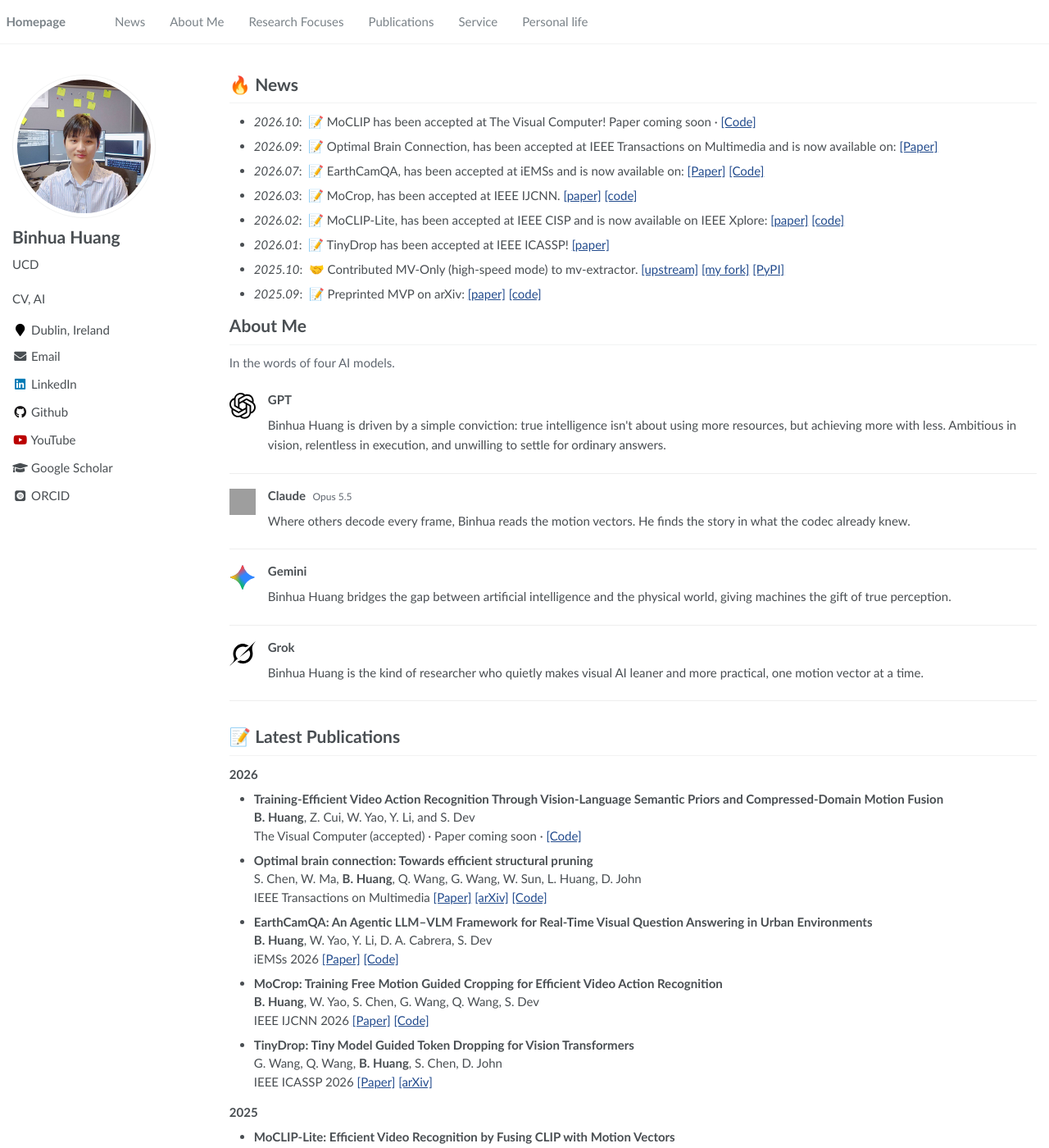
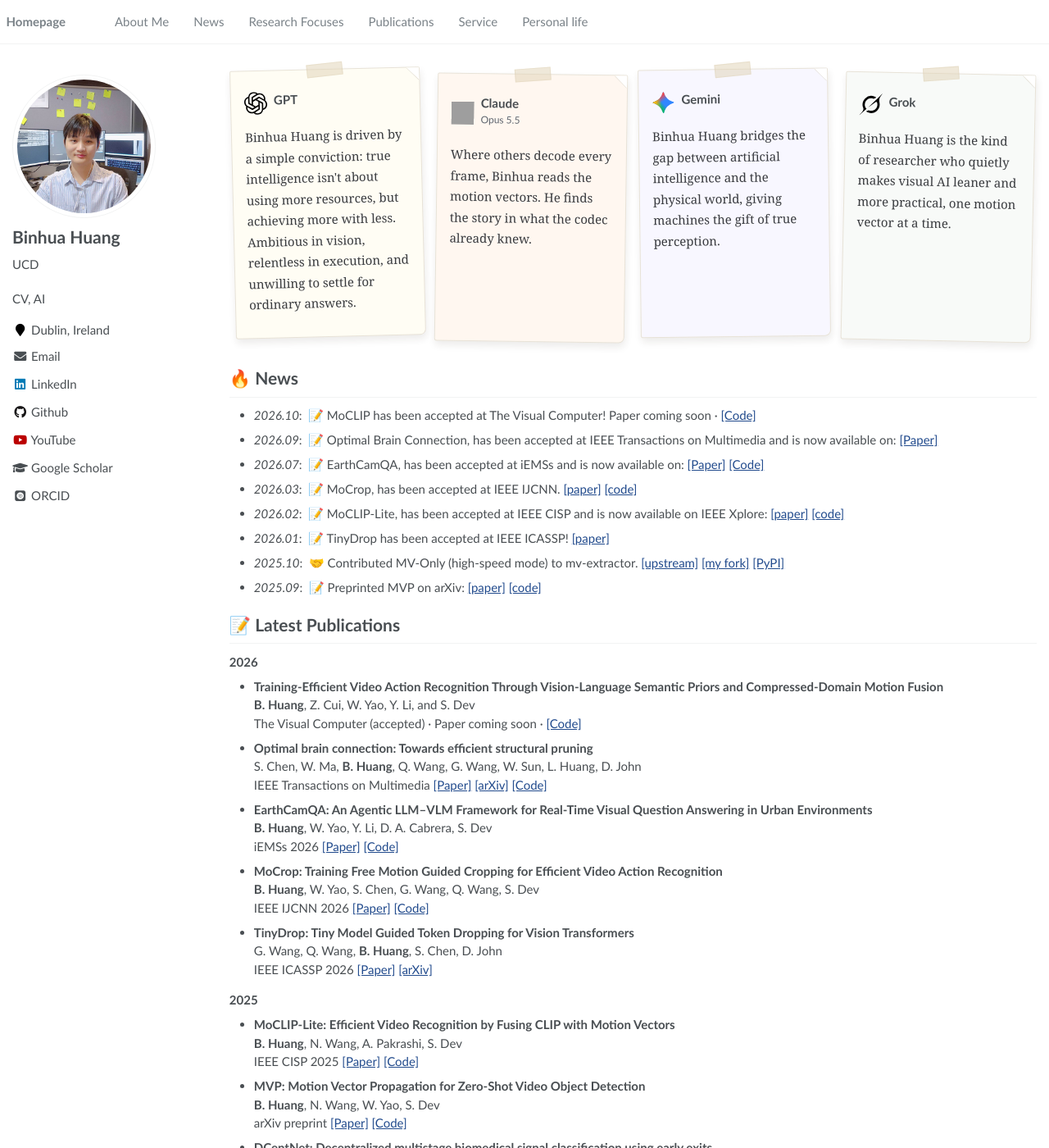
Before and after one commit to microa/microa.github.io, a Jekyll site: the page built from _pages/about.md, in a window 1280 px wide and 1400 px high. Shown: the whole window at 82% size. Built offline with Jekyll 4.4.1, drawn with Linux system fonts in a browser that asks for light colours; some web fonts are replaced; grey boxes are pictures that could not be loaded.

Commit message:
Spread four model quotes as paper cards above News
Move the introduction to the top of the homepage and restore About Me before News in navigation. Present each model's existing quote on a softly tinted paper card with tape, folded corner, shadow, and slight rotation. Use four columns on desktop, two on tablet, and one on mobile.

Validation: Liquid/Kramdown rendering confirms four cards before News; desktop and mobile browser screenshots reviewed; Markdown whitespace checked.

```diff
--- a/_data/navigation.yml
+++ b/_data/navigation.yml
@@ -1,10 +1,10 @@
 # main links links
 main:
+  - title: "About Me"
+    url: "/#about-me"
+
   - title: "News"
     url: "/#news"
-
-  - title: "About Me"
-    url: "/#about-me"
 
   - title: "Research Focuses"
     url: "/#-Research-Focuses"
--- a/_includes/ai-introductions.html
+++ b/_includes/ai-introductions.html
@@ -1,12 +1,12 @@
 <ul class="model-intros" aria-label="AI-generated descriptions">
   {% for model in site.data.ai_introductions.models %}
   {% if model.quote != empty and model.quote %}
-  <li class="model-intros__row">
-    <img class="model-intros__icon" src="{{ model.icon | relative_url }}" width="32" height="32" alt="{{ model.name | escape }} logo">
-    <div>
+  <li class="model-intros__paper">
+    <div class="model-intros__header">
+      <img class="model-intros__icon" src="{{ model.icon | relative_url }}" width="32" height="32" alt="{{ model.name | escape }} logo">
       <p class="model-intros__source" title="Original {{ model.name | escape }} output supplied by Binhua Huang{% if model.generated_on %} · {{ model.generated_on | escape }}{% endif %}">{{ model.name | escape }}{% if model.version %} <span>{{ model.version | escape }}</span>{% endif %}</p>
-      <p class="model-intros__quote">{{ model.quote | escape }}</p>
     </div>
+    <p class="model-intros__quote">{{ model.quote | escape }}</p>
   </li>
   {% endif %}
   {% endfor %}
--- a/_pages/about.md
+++ b/_pages/about.md
@@ -15,6 +15,10 @@ redirect_from:
 {% endif %}
 {% assign url = gsDataBaseUrl | append: "google-scholar-stats/gs_data_shieldsio.json" %}
 
+<span class='anchor' id='about-me'></span>
+
+{% include ai-introductions.html %}
+
 # 🔥 News {#news}
 - *2026.10*: &nbsp;📝 MoCLIP has been accepted at The Visual Computer! Paper coming soon · [[Code]](https://github.com/microa/MoCLIP)
 - *2026.09*: &nbsp;📝 Optimal Brain Connection, has been accepted at IEEE Transactions on Multimedia and is now available on: [[Paper]](https://doi.org/10.1109/TMM.2026.3732964)
@@ -25,12 +29,6 @@ redirect_from:
 - *2025.10*: &nbsp;🤝 Contributed MV-Only (high-speed mode) to mv-extractor. [[upstream]](https://github.com/LukasBommes/mv-extractor) [[my fork]](https://github.com/microa/hs-mv-extractor) [[PyPI]](https://pypi.org/project/motion-vector-extractor/)
 - *2025.09*: &nbsp;📝 Preprinted MVP on arXiv: [[paper]](https://arxiv.org/abs/2509.18388) [[code]](https://github.com/microa/MVP)
 
-
-# About Me {#about-me}
-
-<p class="model-intros__note">In the words of four AI models.</p>
-
-{% include ai-introductions.html %}
 
 # 📝 Latest Publications {#publications}
 
--- a/assets/css/main.scss
+++ b/assets/css/main.scss
@@ -108,50 +108,119 @@ h1:before, .anchor:before {
     font-size: .8em;
 }
 
-.model-intros__note {
-  color: #606770;
-  font-size: .85em;
+.model-intros {
+  display: grid;
+  grid-template-columns: repeat(4, minmax(0, 1fr));
+  align-items: stretch;
+  gap: 16px;
+  list-style: none;
+  margin: 1em 0 2.5em;
+  padding: 0 4px;
 }
 
-.model-intros {
-  list-style: none;
-  margin: 0 0 2em;
-  padding: 0;
+.model-intros__paper {
+  position: relative;
+  min-width: 0;
+  margin: 0;
+  padding: 24px 16px 20px;
+  background: #fffdf4;
+  border: 1px solid #e8e3d8;
+  border-radius: 2px 2px 7px 3px;
+  box-shadow: 1px 5px 10px rgba(40, 35, 25, .09);
+  transform: rotate(-1.4deg);
 }
 
-.model-intros__row {
+.model-intros__paper::before {
+  content: "";
+  position: absolute;
+  top: -8px;
+  left: calc(50% - 22px);
+  width: 44px;
+  height: 16px;
+  background: rgba(226, 214, 186, .55);
+  border: 1px solid rgba(215, 201, 171, .3);
+  transform: rotate(-5deg);
+}
+
+.model-intros__paper::after {
+  content: "";
+  position: absolute;
+  top: 0;
+  right: 0;
+  width: 15px;
+  height: 15px;
+  background: linear-gradient(225deg, #fff 48%, #e8e3d8 50%, rgba(0, 0, 0, .04) 53%, transparent 55%);
+}
+
+.model-intros__paper:nth-child(2) {
+  background: #fff7f0;
+  transform: translateY(6px) rotate(.8deg);
+}
+
+.model-intros__paper:nth-child(3) {
+  background: #f8f7ff;
+  transform: rotate(-.7deg);
+}
+
+.model-intros__paper:nth-child(4) {
+  background: #f8faf8;
+  transform: translateY(5px) rotate(1.2deg);
+}
+
+.model-intros__header {
   display: flex;
-  align-items: flex-start;
-  gap: 1em;
-  margin: 0;
-  padding: 1em 0;
-  border-bottom: 1px solid #eee;
-
-  > div {
-    min-width: 0;
-  }
+  align-items: center;
+  gap: 8px;
+  margin-bottom: 14px;
 }
 
 .model-intros__icon {
-  flex: 0 0 32px;
-  width: 32px;
-  height: 32px;
-  margin-top: .2em;
+  flex: 0 0 28px;
+  width: 28px;
+  height: 28px;
 }
 
 .model-intros__source {
-  margin: 0 0 .25em;
+  margin: 0;
+  font-size: .8em;
   font-weight: 600;
+}
 
-  span {
-    margin-left: .4em;
-    color: #606770;
-    font-size: .8em;
-    font-weight: 400;
-  }
+.model-intros__source span {
+  display: block;
+  color: #606770;
+  font-size: .8em;
+  font-weight: 400;
 }
 
 .model-intros__quote {
   margin: 0;
-  line-height: 1.6;
+  font-family: Georgia, "Times New Roman", serif;
+  font-size: .75em;
+  line-height: 1.7;
+  color: #393b3f;
+  overflow-wrap: break-word;
 }
+
+@media (max-width: 1024px) {
+  .model-intros {
+    grid-template-columns: repeat(2, minmax(0, 1fr));
+    gap: 26px 20px;
+  }
+
+  .model-intros__quote {
+    font-size: .85em;
+  }
+}
+
+@media (max-width: 600px) {
+  .model-intros {
+    grid-template-columns: minmax(0, 1fr);
+    gap: 26px;
+    padding: 0 8px;
+  }
+
+  .model-intros__paper {
+    padding: 22px;
+  }
+}
```
